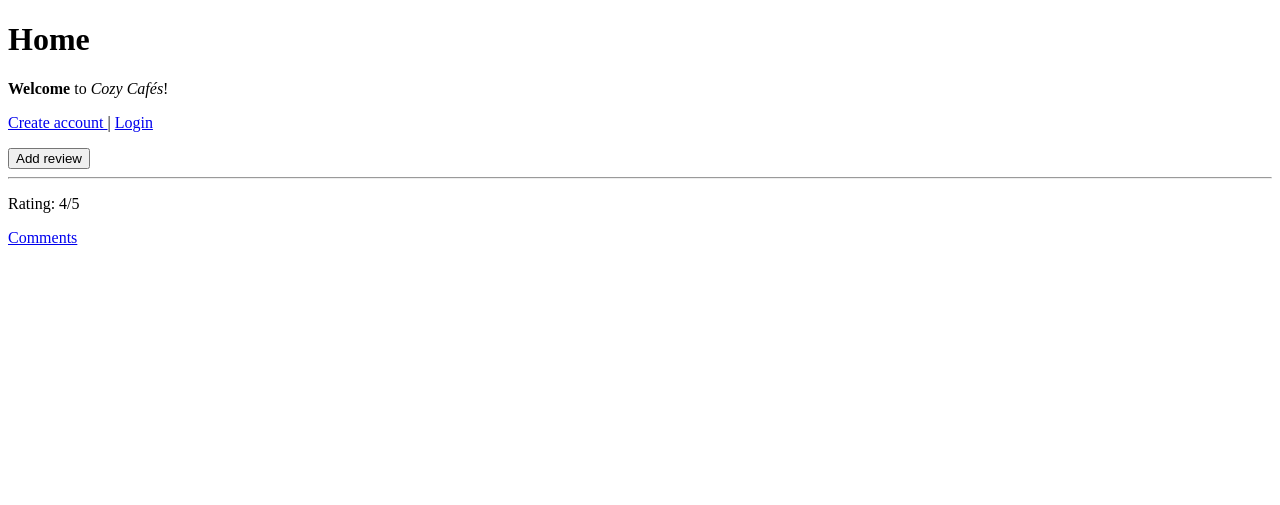
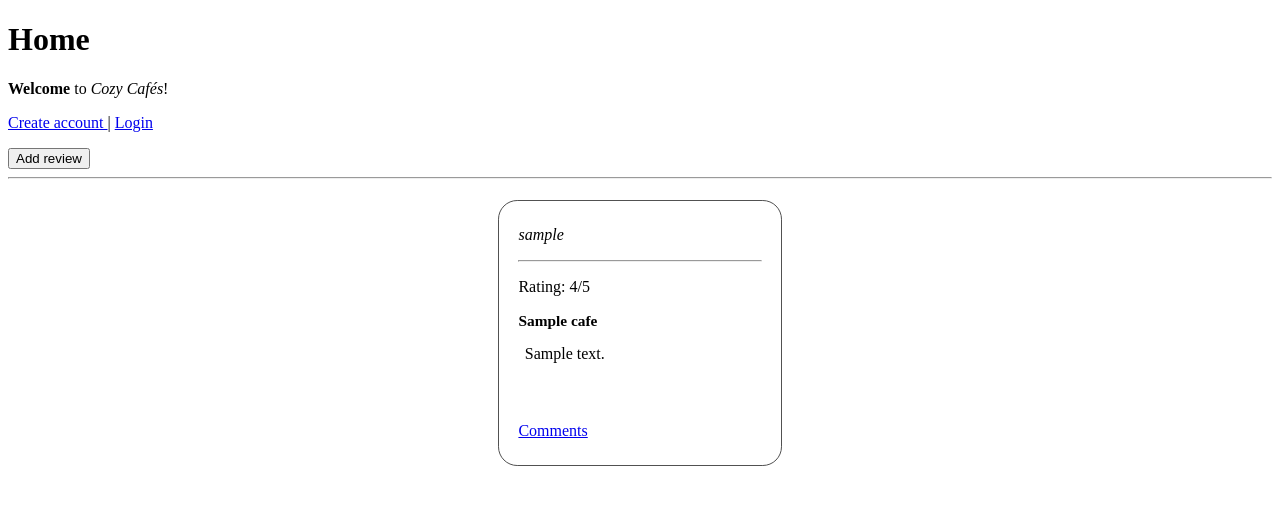
Before and after one commit to Petuuu/CozyCafes, a Flask app: template templates/index.html in a window 1280 px wide. Shown: the top 505 px of the page. Run offline with Flask 3, Linux system fonts and the light colour scheme; the template is opened without the code that fills it: most values are stand-ins (such as "Sample title", 1, 10 or a date in 2020).

Commit message:
design(reviews): add styling to reviews

```diff
--- /dev/null
+++ b/static/main.css
@@ -0,0 +1,29 @@
+.review-container {
+    display: flex;
+    flex-wrap: wrap;
+    justify-content: space-evenly;
+}
+
+.review {
+    border: 0.1vw solid rgb(81, 81, 81);
+    border-radius: 1.5vw;
+
+    margin: 1vw 1vw 2vw 1vw;
+    padding: 0.7vw 1.5vw 2vw 1.5vw;
+
+    width: 19vw;
+}
+
+.cafe {
+    font-size: 1.2vw;
+    font-weight: bold;
+}
+
+.text {
+    overflow: auto;
+    overflow-wrap: break-word;
+
+    height: 5vw;
+    margin-bottom: 1vw;
+    padding-left: 0.5vw;
+}
--- a/templates/index.html
+++ b/templates/index.html
@@ -3,6 +3,7 @@
 
 <head>
 	<title> Home </title>
+	<link rel="stylesheet" href="../static/main.css" />
 </head>
 
 <body>
@@ -30,15 +31,21 @@
     {% endif %}
 
 	<hr />
+
+	<div class="review-container">
+
 		{% for review in reviews %}
-	<div>
+		<div class="review">
+			<p><em> {{ review['username'] }} </em></p>
+
+			<hr />
+
 			<p> Rating: {{ review['rating'] }}/5</p>
+			<p class="cafe"> {{ review['cafe'] }} </p>
 
-		{% for key in review.keys() %}
-			{% if key in ('cafe', 'review_text', 'username') and review[key] %}
-				<p> {{ review[key] }} </p>
+			{% if review['review_text'] %}
+			<div class="text"> {{ review['review_text'] }} </div>
 			{% endif %}
-		{% endfor %}
 
 			<a href="/comments/{{ review['id'] }}"> Comments </a>
 
@@ -49,6 +56,8 @@
 		{% else %}
 		<p> No reviews yet </p>
 		{% endfor %}
+
+	</div>
 </body>
 
 </html>
```
Lines whose indentation alone changed are shown as unchanged.
